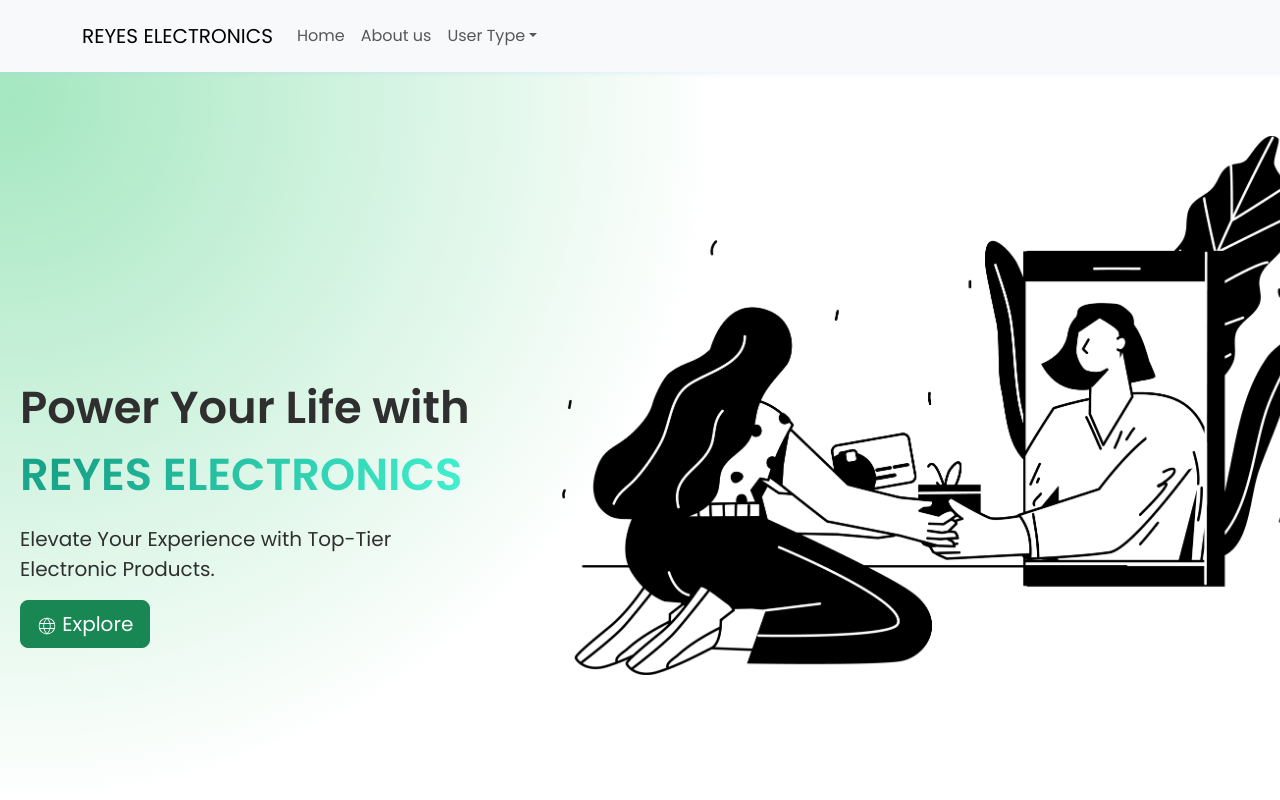
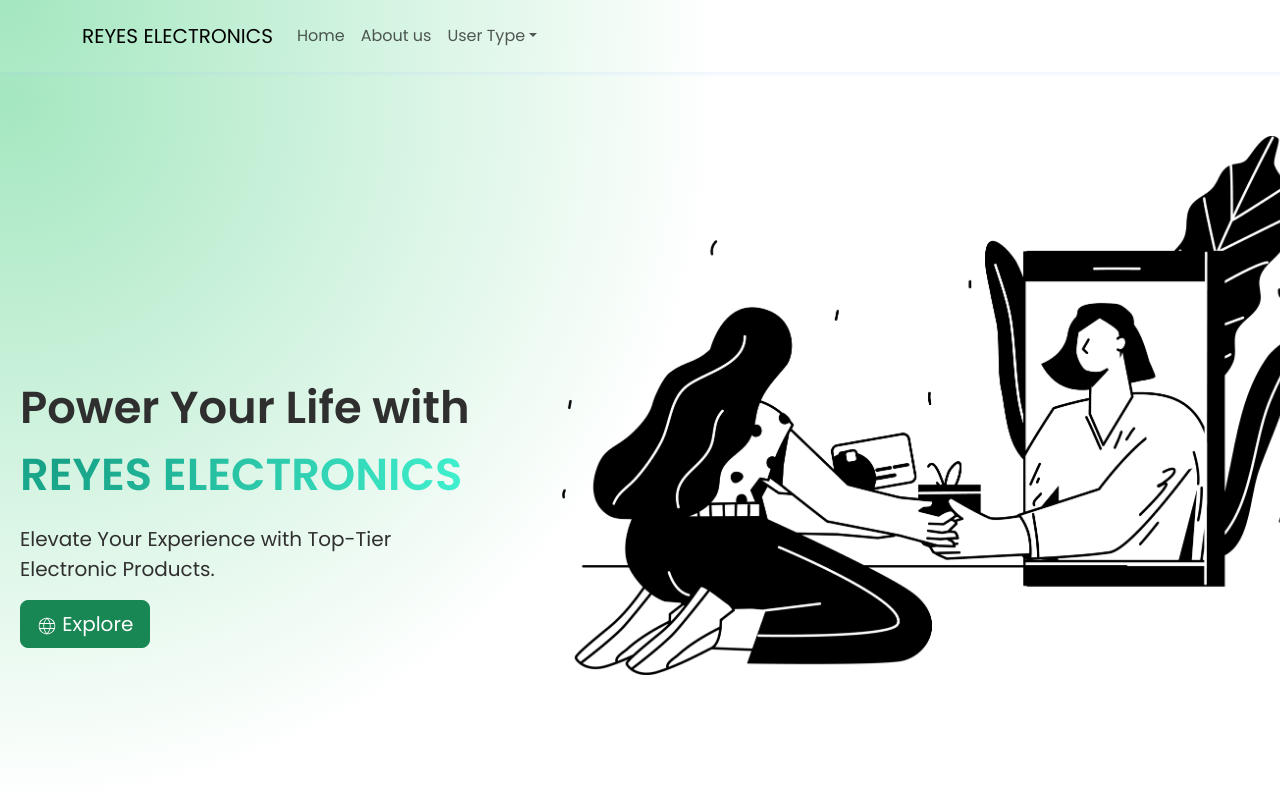
Before and after one commit to MarkRyuo/SalesInventoryManagementSystem_SIMS, a React (Vite) app in the folder client/: page / in a window 1280 px wide. Shown: the top 800 px of the page. Built offline with nearby package versions, Linux system fonts and the light colour scheme.

Commit message:
Subject: Update

```diff
--- a/client/src/pages/LandingPage/LandingPage.module.scss
+++ b/client/src/pages/LandingPage/LandingPage.module.scss
@@ -92,12 +92,12 @@
 //? Navbar
 
 
-.Navabar {
+.Navbar {
     height: auto;
     padding: 16px;
     position: sticky;
     top: 0;
     box-shadow: 2px 2px 4px rgb(168, 200, 255, 20%);
     z-index: 1000;
-
+    background: radial-gradient(788px at 0.7% 3.4%, rgb(164, 231, 192) 0%, rgb(255, 255, 255) 90%);
 }
--- a/client/src/pages/LandingPage/NavBars.jsx
+++ b/client/src/pages/LandingPage/NavBars.jsx
@@ -3,7 +3,7 @@ import LandingPagecss from './LandingPage.module.scss'
 
 function NavBars() {
     return (
-        <Navbar expand="lg" className="bg-body-tertiary" style={{ height: 'auto', padding: 16, position: "sticky", top: 0, boxShadow: '2px 2px 4px rgb(168, 200, 255, 20%)', zIndex: 1000}}>
+        <Navbar expand="lg" className={LandingPagecss.Navbar}>
                 <Container>
                     <Navbar.Brand href="#home">REYES ELECTRONICS</Navbar.Brand>
                     <Navbar.Toggle aria-controls="basic-navbar-nav" />
```
